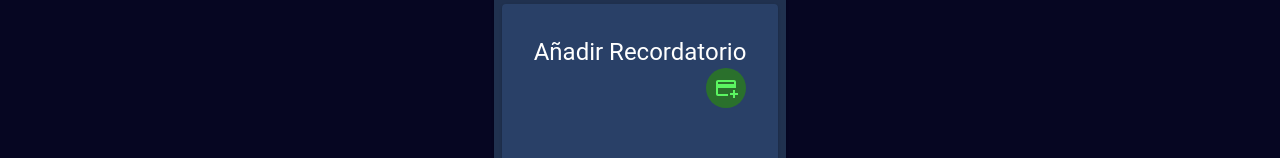
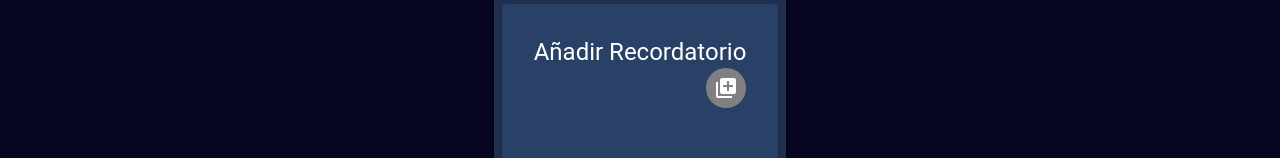
Before and after one commit to brustlinket12/coin, a React (Vite) app: page / in a window 1280 px wide. Shown: the part 271-429 px from the top of the page. Built offline with nearby package versions, Linux system fonts and the light colour scheme.

Commit message:
recodatorio color

```diff
--- a/src/Paginas/Recordatorios.jsx
+++ b/src/Paginas/Recordatorios.jsx
@@ -12,8 +12,7 @@ import DialogContent from "@mui/material/DialogContent";
 import DialogActions from "@mui/material/DialogActions";
 import TextField from '@mui/material/TextField';
 import IconButton from "@mui/material/IconButton";
-import AddCardIcon from '@mui/icons-material/AddCard';
-import { useState } from "react";
+import QueueIcon from '@mui/icons-material/Queue';import { useState } from "react";
 import { Close } from "@mui/icons-material";
 
 const Item = styled(Paper)(({ theme }) => ({
@@ -68,7 +67,7 @@ function Recordatorios() {
                                                 Añadir Recordatorio
                             </Typography>
                             </Stack>
-                                        <IconButton style={{float:'right', backgroundColor:'#2a702c', color:"#5BF561"}} onClick={openDialog}> <AddCardIcon></AddCardIcon> </IconButton>
+                                        <IconButton style={{float:'right', backgroundColor:' #808080', color:"#FFFFFF"}} onClick={openDialog}> <QueueIcon ></QueueIcon > </IconButton>
                                             {/* <Button variant='contained' onClick={openDialog}> + </Button> */}
                                             <Dialog open={open} onClose={closeDialog} fullWidth aria-labelledby='dialog-title' >
                                                 <DialogTitle> Añadir Recordatorio
```
Lines whose indentation alone changed are shown as unchanged.
